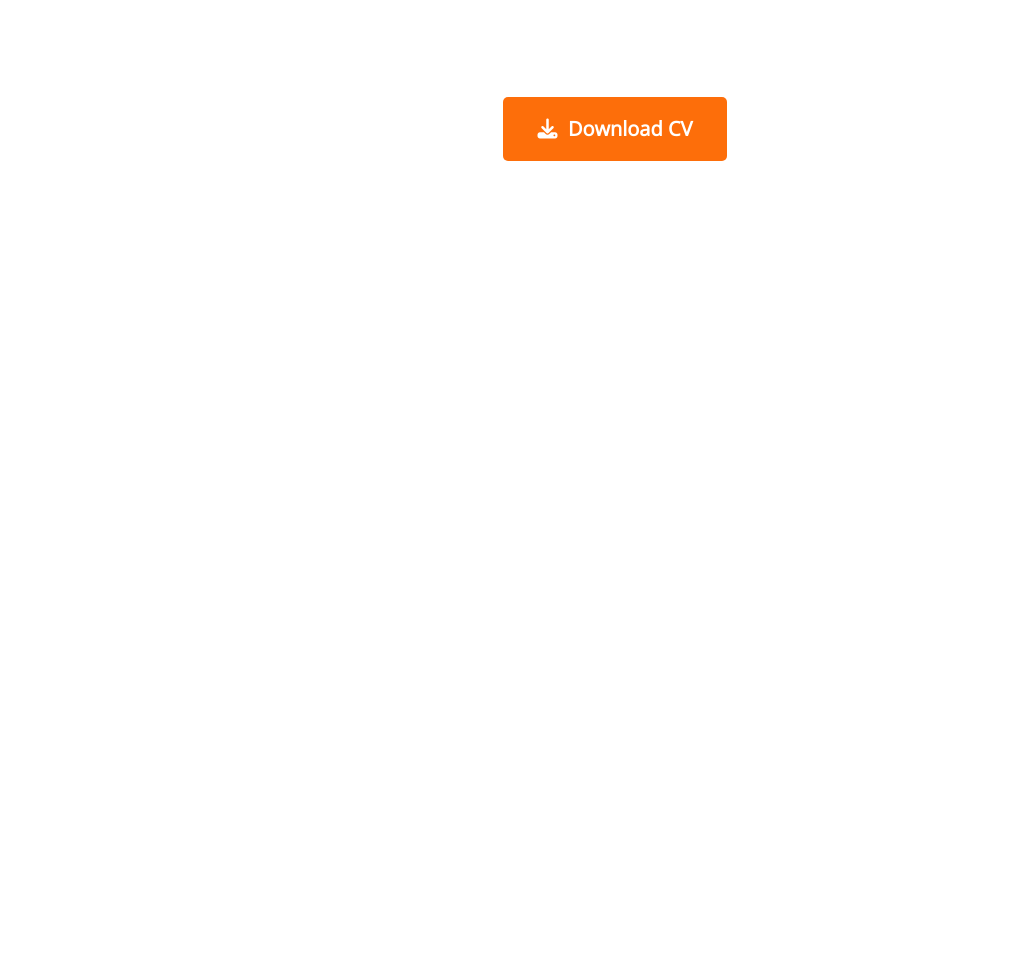
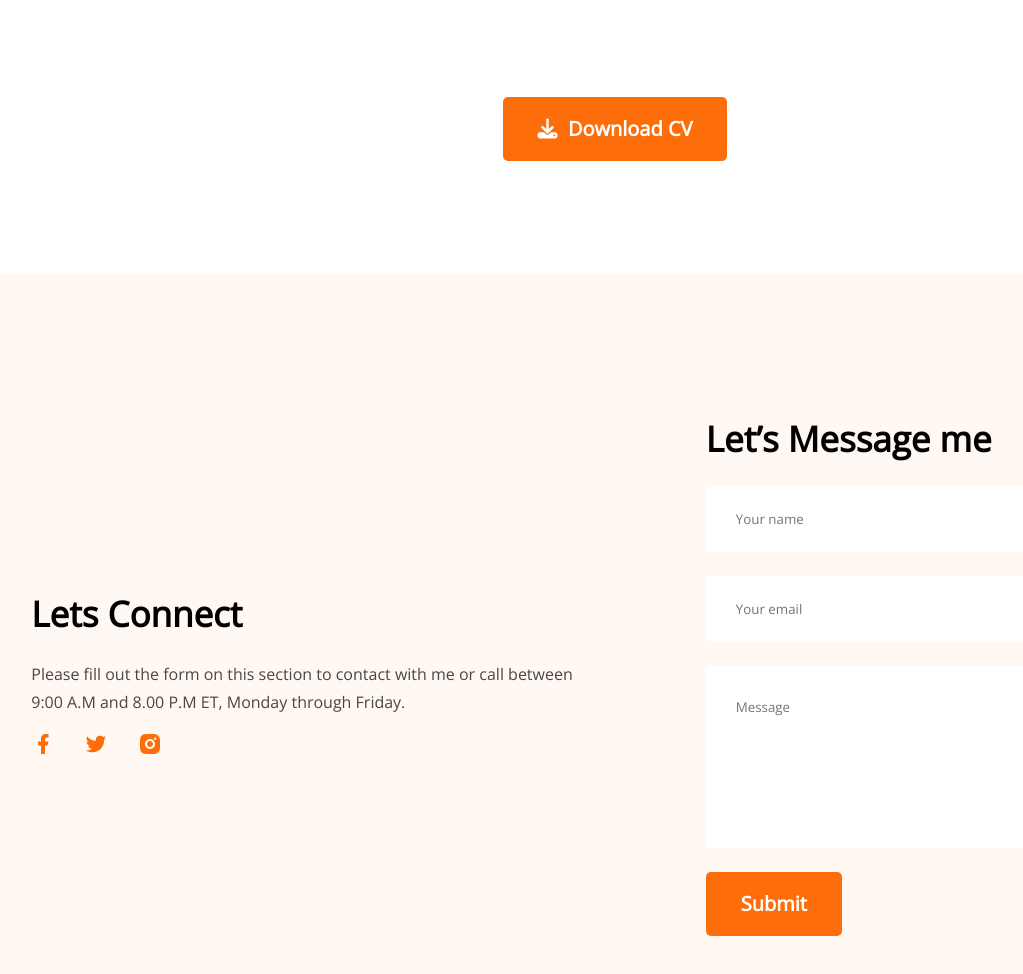
Before and after one commit to asraful0106/portfolio_practice, a plain HTML site: page index.html in a window 1280 px wide. Shown: the part 3246-4220 px from the top of the page, without its empty margins (25-1048 px from the left). Before the commit the page ends 3520 px from the top, so only its background shows below. Drawn offline with nearby package versions, Linux system fonts and the light colour scheme.

Commit message:
all work done

```diff
--- a/CSS/style.css
+++ b/CSS/style.css
@@ -201,7 +201,7 @@ header {
     font-weight: 400;
 }
 
-/* Summary titel */
+/* Summary section */
 .summary_title {
     font-size: 35px;
     text-align: center;
@@ -217,7 +217,7 @@ header {
     margin-right: 230px;
 }
 
-.education{
+.education {
     width: 511px;
     margin-bottom: 50px;
 }
@@ -244,10 +244,78 @@ header {
     font-size: 16px;
     font-weight: 400
 }
-.btn_center{
+
+.btn_center {
     display: flex;
     justify-content: center;
     align-self: center;
     margin-top: 50px;
     margin-bottom: 113px;
 }
+
+/* Footer Style */
+footer {
+    height: 780px;
+    background-color: #FFF8F3;
+    display: flex;
+    justify-content: space-around;
+    align-items: center;
+}
+
+.connect_titel {
+    font-size: 35px;
+    font-weight: 700;
+}
+
+.connect_description {
+    font-size: 16px;
+    font-weight: 400;
+    line-height: 28px;
+    color: #474747;
+    max-width: 562px;
+    ;
+}
+
+.connect_logo img {
+    margin-right: 25px;
+}
+
+.form_titel {
+    font-size: 35px;
+    font-weight: 700;
+}
+
+form input {
+    display: block;
+    border: none;
+}
+
+input[type="text"] {
+    /* Your styles for all text input elements */
+    width: 461px;
+    height: 64px;
+    margin-bottom: 24px;
+    border-radius: 5px;
+    padding-left: 30px;
+}
+input[type="email"] {
+    /* Your styles for all text input elements */
+    width: 461px;
+    height: 64px;
+    margin-bottom: 24px;
+    border-radius: 5px;
+    padding-left: 30px;
+}
+#msg {
+    /* Your styles for all text input elements */
+    width: 461px;
+    height: 180px;
+    margin-bottom: 24px;
+    border-radius: 5px;
+    padding-left: 30px;
+}
+#msg::placeholder {
+    /* You can also use position properties */
+    position: relative;
+    bottom: 50px;
+  }
--- a/index.html
+++ b/index.html
@@ -167,7 +167,22 @@
     </main>
     <!-- Footer Section -->
     <footer>
-
+        <div class="connect">
+            <h1 class="connect_titel">Lets Connect</h1>
+            <p class="connect_description">Please fill out the form on this section to contact with me or call between 9:00 A.M and 8.00 P.M ET, Monday through Friday.</p>
+            <div class="connect_logo">
+                <img src="images/icons/facebook.png" alt="">
+                <img src="images/icons/twitter.png" alt="">
+                <img src="images/icons/insta.png" alt="">
+            </div>
+        </div>
+        <form action="">
+            <h1 class="form_titel">Let’s Message me</h1>
+            <input type="text" placeholder="Your name">
+            <input type="email" name="" id="" placeholder="Your email">
+            <input type="text" placeholder="Message" id="msg">
+            <input type="button" value="Submit" class="primary_btn">
+        </form>
     </footer>
     <script src="https://kit.fontawesome.com/4610789fe2.js" crossorigin="anonymous"></script>
 </body>
```
